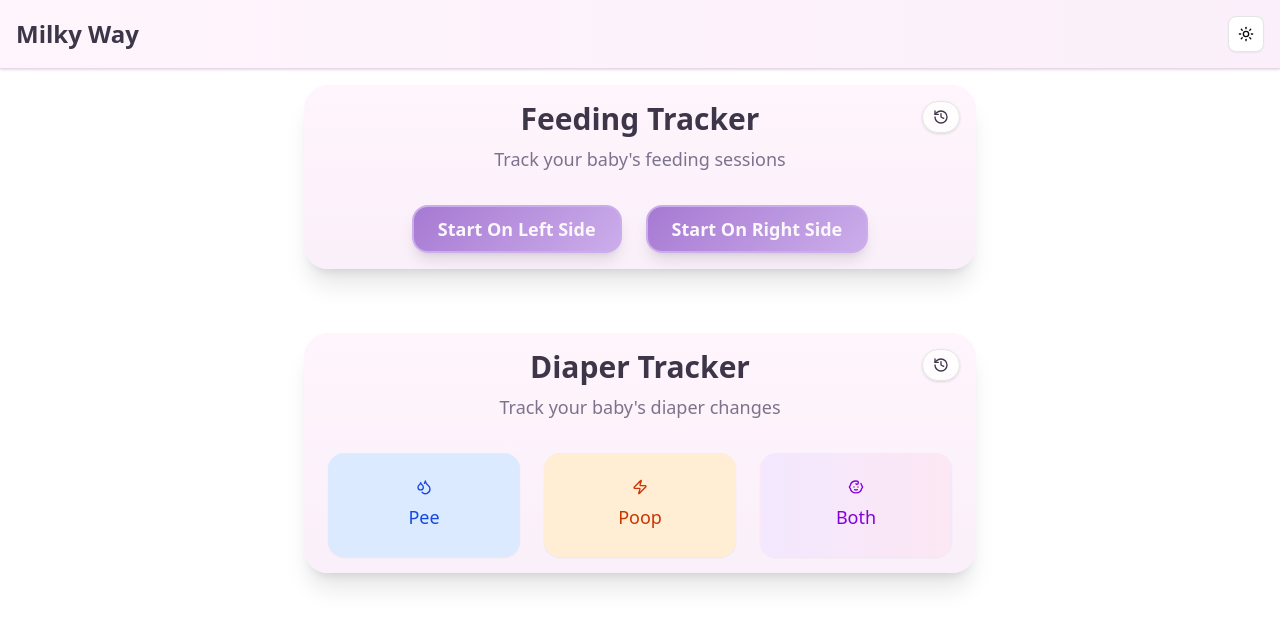
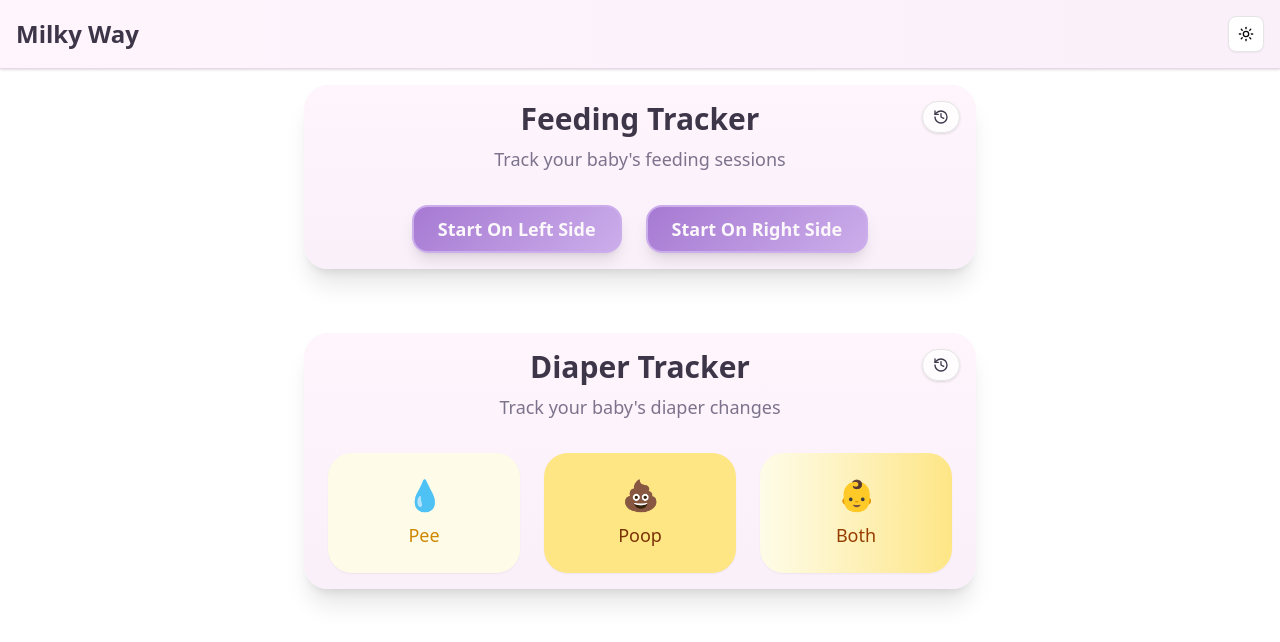
Before and after one commit to TayfunTurgut/milky_way, a Next.js app: page / in a window 1280 px wide. Shown: the top 642 px of the page. Built offline with nearby package versions, Linux system fonts and the light colour scheme.

Commit message:
Refactor diaper tracker and feeding history styles; update icons and button shapes for improved UI

```diff
--- a/src/components/diaper/diaper-tracker.tsx
+++ b/src/components/diaper/diaper-tracker.tsx
@@ -4,7 +4,7 @@ import { useTrackingStore } from '@/store';
 import { DiaperHistory } from '@/components/diaper/diaper-history';
 import { Button } from '@/components/ui/button';
 import { toast } from 'sonner';
-import { Baby, Droplets, Zap } from 'lucide-react';
+import { cn } from '@/lib/utils';
 
 export function DiaperTracker() {
   const { addDiaperChange } = useTrackingStore();
@@ -13,23 +13,23 @@ export function DiaperTracker() {
     {
       type: 'pee',
       label: 'Pee',
-      icon: Droplets,
+      icon: '💧',
       color:
-        'bg-blue-100 hover:bg-blue-200 text-blue-700 dark:bg-blue-900/30 dark:hover:bg-blue-800/40 dark:text-blue-300'
+        'bg-yellow-50 hover:bg-yellow-100 text-yellow-600 dark:bg-yellow-700/30 dark:hover:bg-yellow-600/40 dark:text-yellow-100'
     },
     {
       type: 'poop',
       label: 'Poop',
-      icon: Zap,
+      icon: '💩',
       color:
-        'bg-orange-100 hover:bg-orange-200 text-orange-700 dark:bg-orange-900/30 dark:hover:bg-orange-800/40 dark:text-orange-300'
+        'bg-amber-200 hover:bg-amber-300 text-amber-900 dark:bg-amber-700/30 dark:hover:bg-amber-600/40 dark:text-amber-100'
     },
     {
       type: 'both',
       label: 'Both',
-      icon: Baby,
+      icon: '👶',
       color:
-        'bg-gradient-to-r from-purple-100 to-pink-100 hover:from-purple-200 hover:to-pink-200 text-purple-700 dark:from-purple-900/30 dark:to-pink-900/30 dark:hover:from-purple-800/40 dark:hover:to-pink-800/40 dark:text-purple-300'
+        'bg-gradient-to-r from-yellow-50 to-amber-200 hover:from-yellow-100 hover:to-amber-300 text-amber-800 dark:from-yellow-700/30 dark:to-amber-700/30 dark:hover:from-yellow-600/40 dark:hover:to-amber-600/40 dark:text-amber-100'
     }
   ] as const;
 
@@ -58,13 +58,16 @@ export function DiaperTracker() {
         </div>
 
         <div className='flex flex-col md:flex-row gap-6 justify-center items-center'>
-          {diaperTypes.map(({ type, label, icon: Icon, color }) => (
+          {diaperTypes.map(({ type, label, icon, color }) => (
             <Button
               key={type}
               onClick={() => handleDiaperChange(type)}
-              className={`flex flex-col items-center gap-2 p-6 h-auto w-full md:w-48 rounded-2xl transition-all duration-200 border-2 border-transparent hover:border-pastel-primary/20 ${color}`}
+              className={cn(
+                'flex flex-col items-center gap-2 p-6 h-auto w-full md:w-48 rounded-3xl transition-all duration-200',
+                color
+              )}
             >
-              <Icon className='w-8 h-8' />
+              <span className='text-3xl'>{icon}</span>
               <span className='text-lg font-medium'>{label}</span>
             </Button>
           ))}
--- a/src/components/feeding/feeding-history.tsx
+++ b/src/components/feeding/feeding-history.tsx
@@ -40,7 +40,7 @@ export function FeedingHistory() {
               {feedings.map(feeding => (
                 <div
                   key={feeding.id}
-                  className='bg-white/50 dark:bg-gray-800/50 rounded-lg p-3 border border-pastel-primary/10'
+                  className='bg-white/50 dark:bg-gray-800/50 rounded-3xl p-3 border border-pastel-primary/10'
                 >
                   <div className='flex justify-between items-start'>
                     <div>
```
